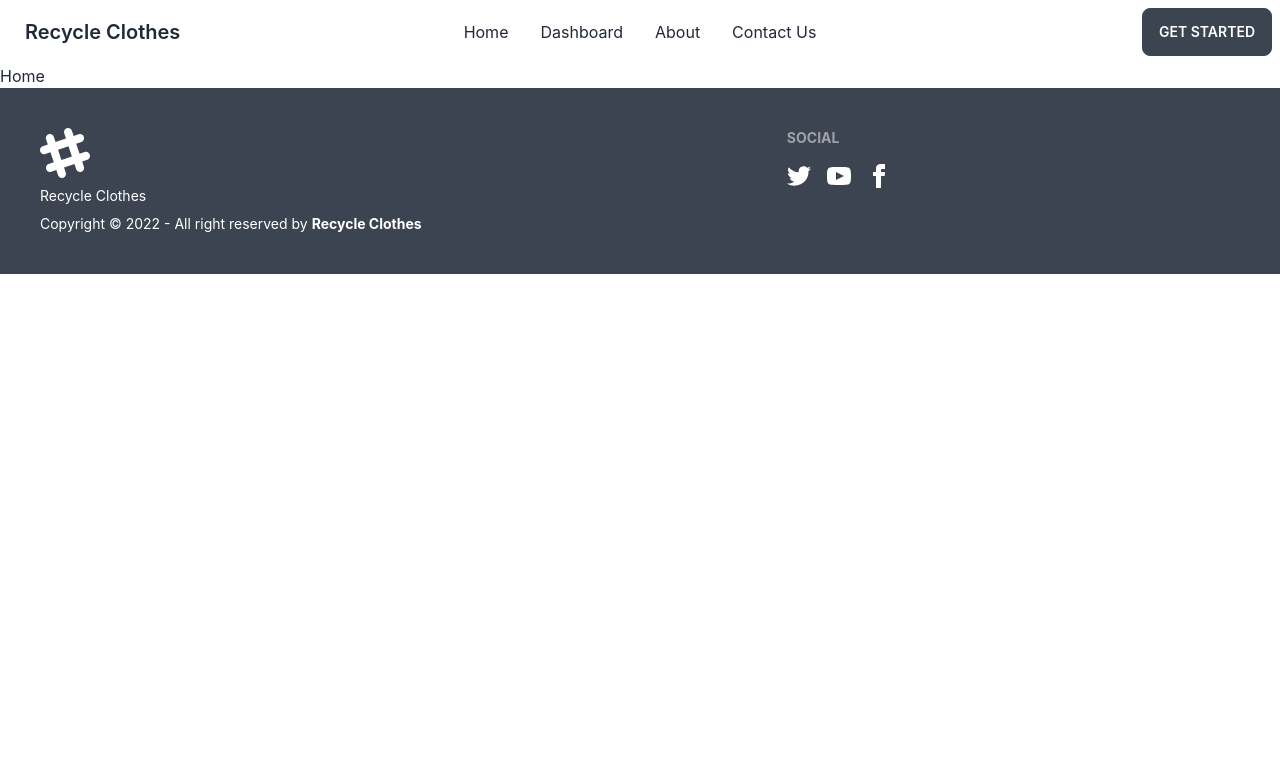
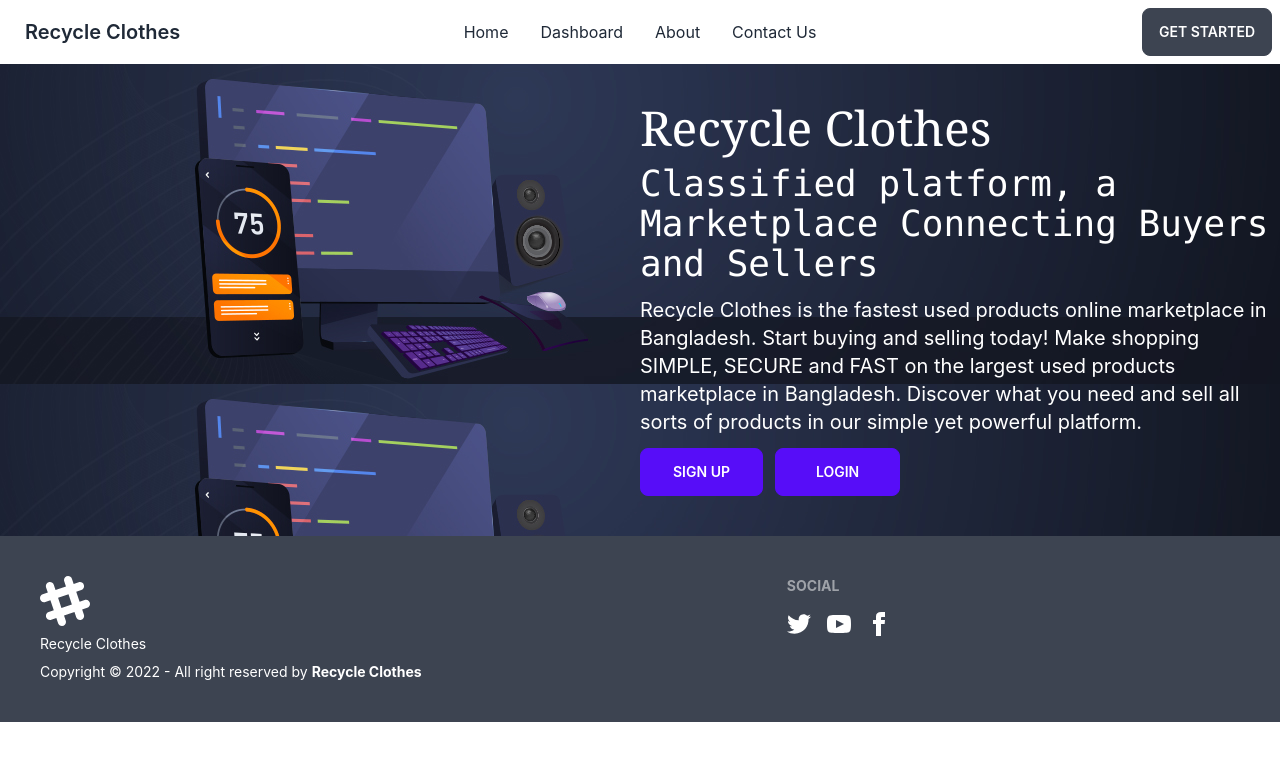
Before and after one commit to MMamunurRashid/Used-Product-Resale, a React (Create React App) app: page / in a window 1280 px wide. Shown: the top 760 px of the page. Built offline with nearby package versions, Linux system fonts and the light colour scheme.

Commit message:
banner added

```diff
--- /dev/null
+++ b/src/Pages/Home/Banner/Banner.js
@@ -0,0 +1,41 @@
+import React from "react";
+import { Link } from "react-router-dom";
+import img from "../../../assets/4v.jpg";
+const Banner = () => {
+  return (
+    <div
+      style={{ backgroundImage: `url(${img})` }}
+      className="flex justify-end"
+    >
+      <div className="w-1/2 my-10">
+        <h1 className="text-white text-5xl text-bold font-serif  ">
+          Recycle Clothes
+        </h1>
+        <h1 className="text-white text-4xl text-bold font-mono mt-3">
+          Classified platform, a Marketplace Connecting Buyers and Sellers
+        </h1>
+        <p className="text-white text-xl mt-3">
+          Recycle Clothes is the fastest used products online marketplace in
+          Bangladesh. Start buying and selling today! Make shopping SIMPLE,
+          SECURE and FAST on the largest used products marketplace in
+          Bangladesh. Discover what you need and sell all sorts of products in
+          our simple yet powerful platform.
+        </p>
+        <Link
+          to="/sign-up"
+          className="btn btn-primary hover:btn-info mt-3 px-8"
+        >
+          Sign Up
+        </Link>
+        <Link
+          to="/login"
+          className="btn btn-primary hover:btn-info mt-3 ml-3 px-10"
+        >
+          Login
+        </Link>
+      </div>
+    </div>
+  );
+};
+
+export default Banner;
--- a/src/Pages/Home/Home/Home.js
+++ b/src/Pages/Home/Home/Home.js
@@ -1,11 +1,12 @@
 import React from "react";
 import useTitle from "../../../hooks/useTitle";
+import Banner from "../Banner/Banner";
 
 const Home = () => {
   useTitle("Home");
   return (
     <div>
-      <h1>Home</h1>
+      <Banner></Banner>
     </div>
   );
 };
```
Also changed, not shown: src/assets/4v.jpg (added).
